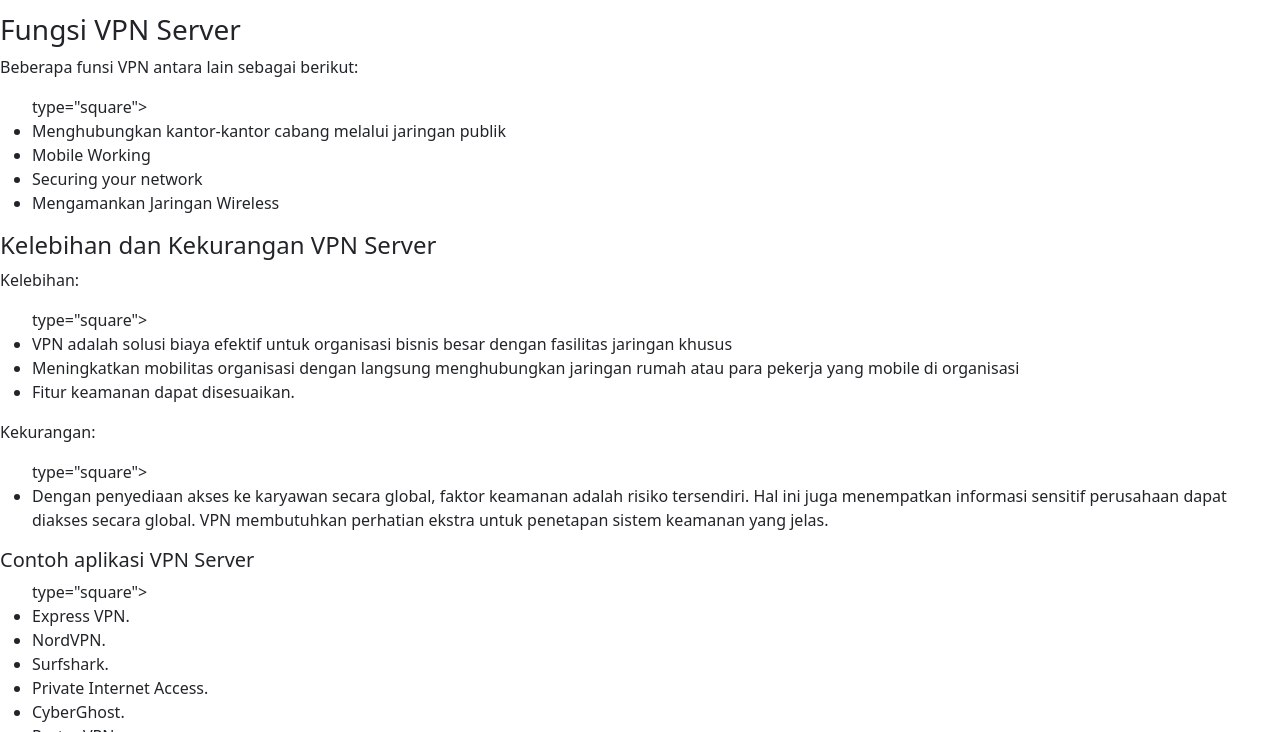
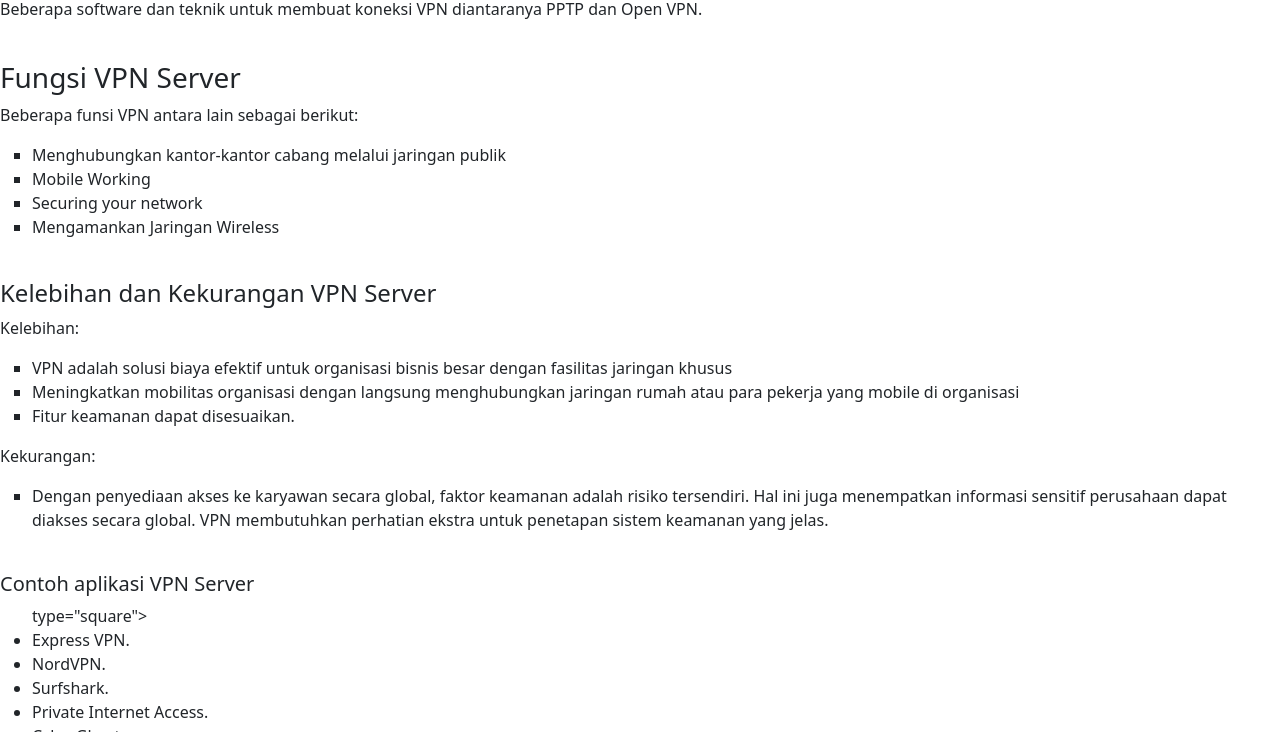
Before and after one commit to arlinnnnnn/arlinnn, a plain HTML site: page vpnserver/index.html in a window 1280 px wide. Shown: the part 477-1209 px from the top of the page. Drawn offline with nearby package versions, Linux system fonts and the light colour scheme.

Commit message:
Update index.html

```diff
--- a/vpnserver/index.html
+++ b/vpnserver/index.html
@@ -12,29 +12,34 @@
   </head>
   <body>
     <h1>Arlina Rozzafitri</h1>
+    <br>
     <img src="https://www.luxhojconsulting.com/wp-content/uploads/2023/09/vpnservergraphic.png"/>
+    <br>
     <h2>Pengertian VPN Server</h2>
     <p>VPN (Virtual Private Network) identik dengan sebuah teknologi yang memungkinkan dapat mengakses jaringan lokal melaluli internet dengan teknologi tunneling sebagai koneksi private melalui jaringan publik dengan mobilitas tinggi. Dengan VPN dapat membuat jaringan di dalam jaringan yang biasa disebut sebagai tunnel. Beberapa software dan teknik untuk membuat koneksi VPN diantaranya PPTP dan Open VPN.</p>
+    <br>
     <h3>Fungsi VPN Server</h3>
     <p>Beberapa funsi VPN antara lain sebagai berikut:</p>
-    <ul> type="square">
+    <ul type="square">
          <li>Menghubungkan kantor-kantor cabang melalui jaringan publik</li>
          <li>Mobile Working</li>
          <li>Securing your network</li>
          <li> Mengamankan Jaringan Wireless</li>
     </ul>
+    <br>
     <h4>Kelebihan dan Kekurangan VPN Server</h4>
     <p> Kelebihan:</p>
-    <ul> type="square">
+    <ul type="square">
          <li>VPN adalah solusi biaya efektif untuk organisasi bisnis besar dengan fasilitas jaringan khusus</li>
          <li>Meningkatkan mobilitas organisasi dengan langsung menghubungkan jaringan rumah atau para pekerja yang mobile di organisasi</li>
          <li>Fitur keamanan dapat disesuaikan.</li>
     </ul>
     <p> Kekurangan:</p>
-    <ul> type="square">
+    <ul type="square">
          <li>Dengan penyediaan akses ke karyawan secara global, faktor keamanan adalah risiko tersendiri. Hal ini juga menempatkan informasi sensitif perusahaan dapat diakses secara global. VPN membutuhkan perhatian ekstra untuk penetapan sistem keamanan yang jelas.
 </li>
     </ul>
+    <br>
     <h5>Contoh aplikasi VPN Server</h5>
     <ul> type="square">
          <li>Express VPN.</li>
```
